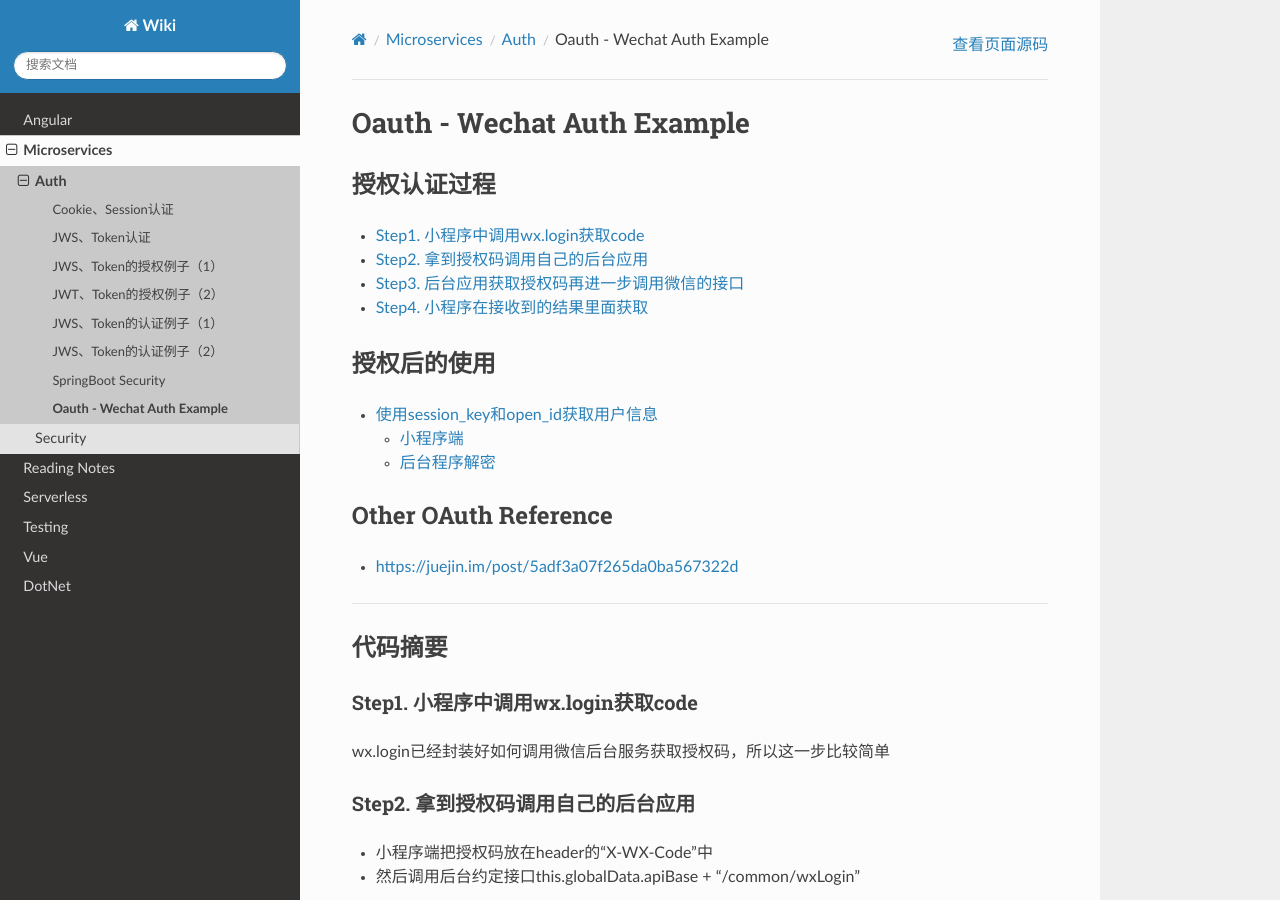
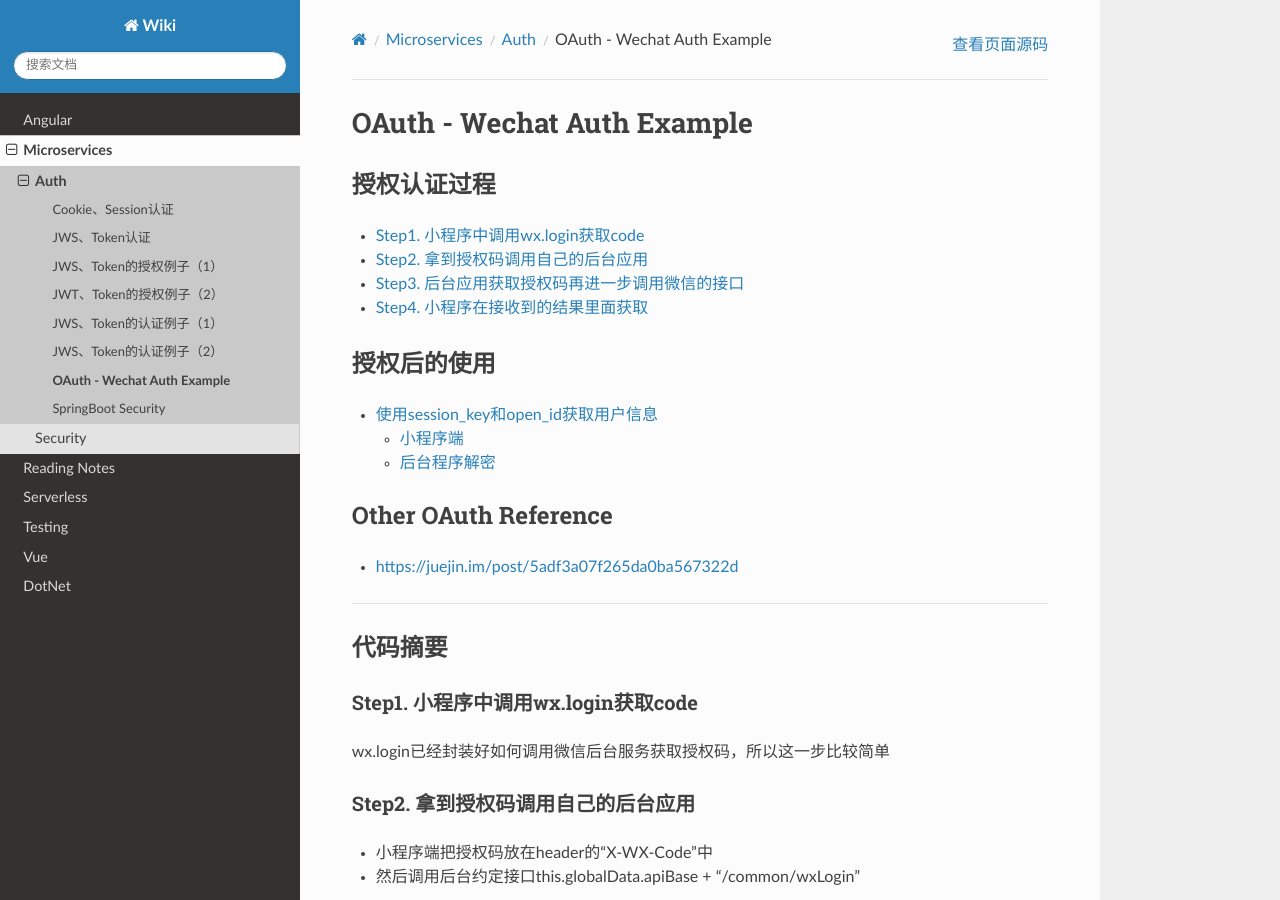
Before and after one commit to abigail830/Sphinx_wiki, a Sphinx documentation site: the page built from source/Microservices/Auth/Oauth_WX_Auth.rst, in a window 1280 px wide and 900 px high. Built offline with Sphinx 7.4.7 and the Read the Docs theme 2.0.0, drawn with Linux system fonts in a browser that asks for light colours.

```diff
--- a/source/Microservices/Auth/oauth_WX_Auth.rst
+++ b/source/Microservices/Auth/Oauth_WX_Auth.rst
@@ -1,4 +1,4 @@
-Oauth - Wechat Auth Example
+OAuth - Wechat Auth Example
 ==============================
 
 授权认证过程
```
